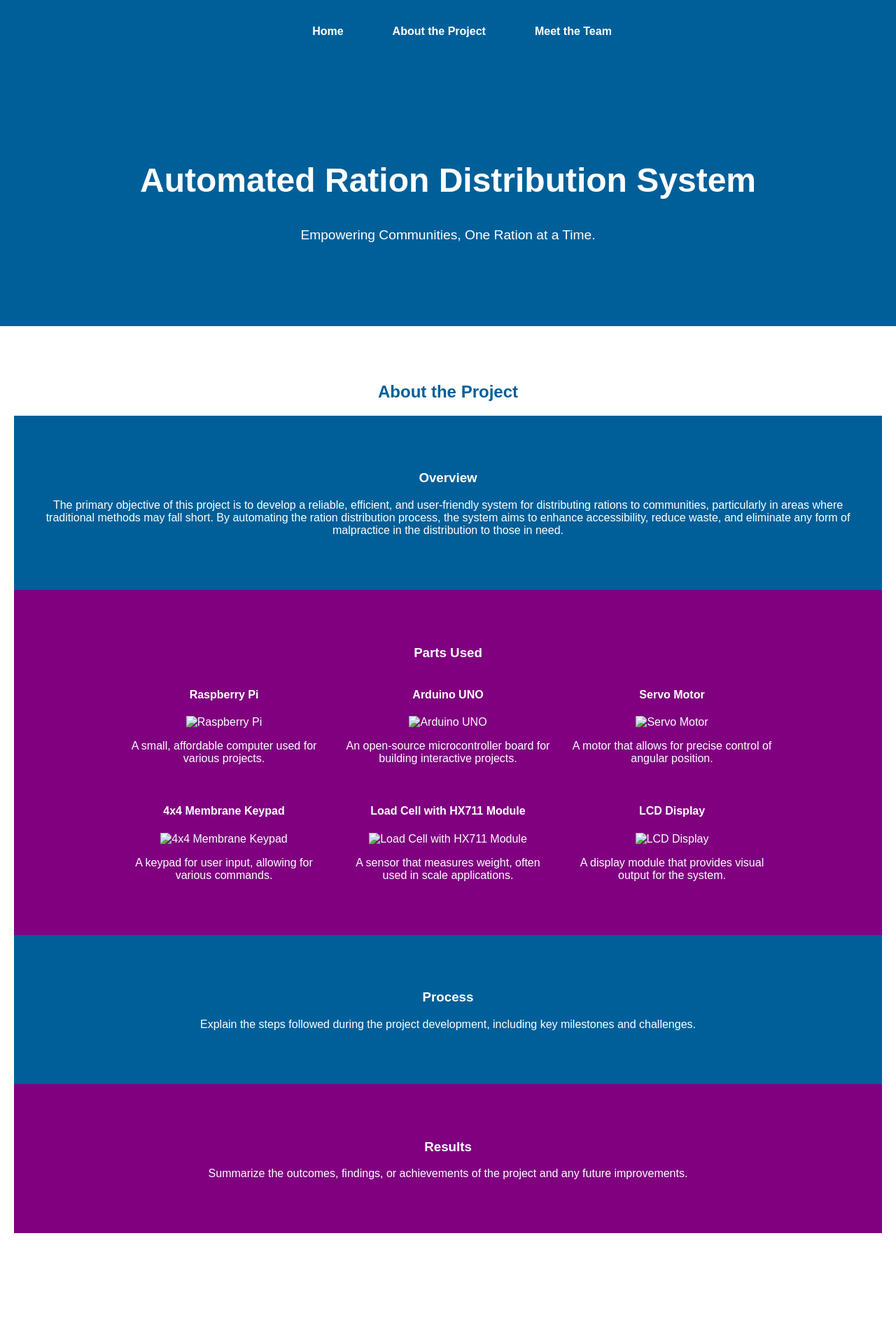
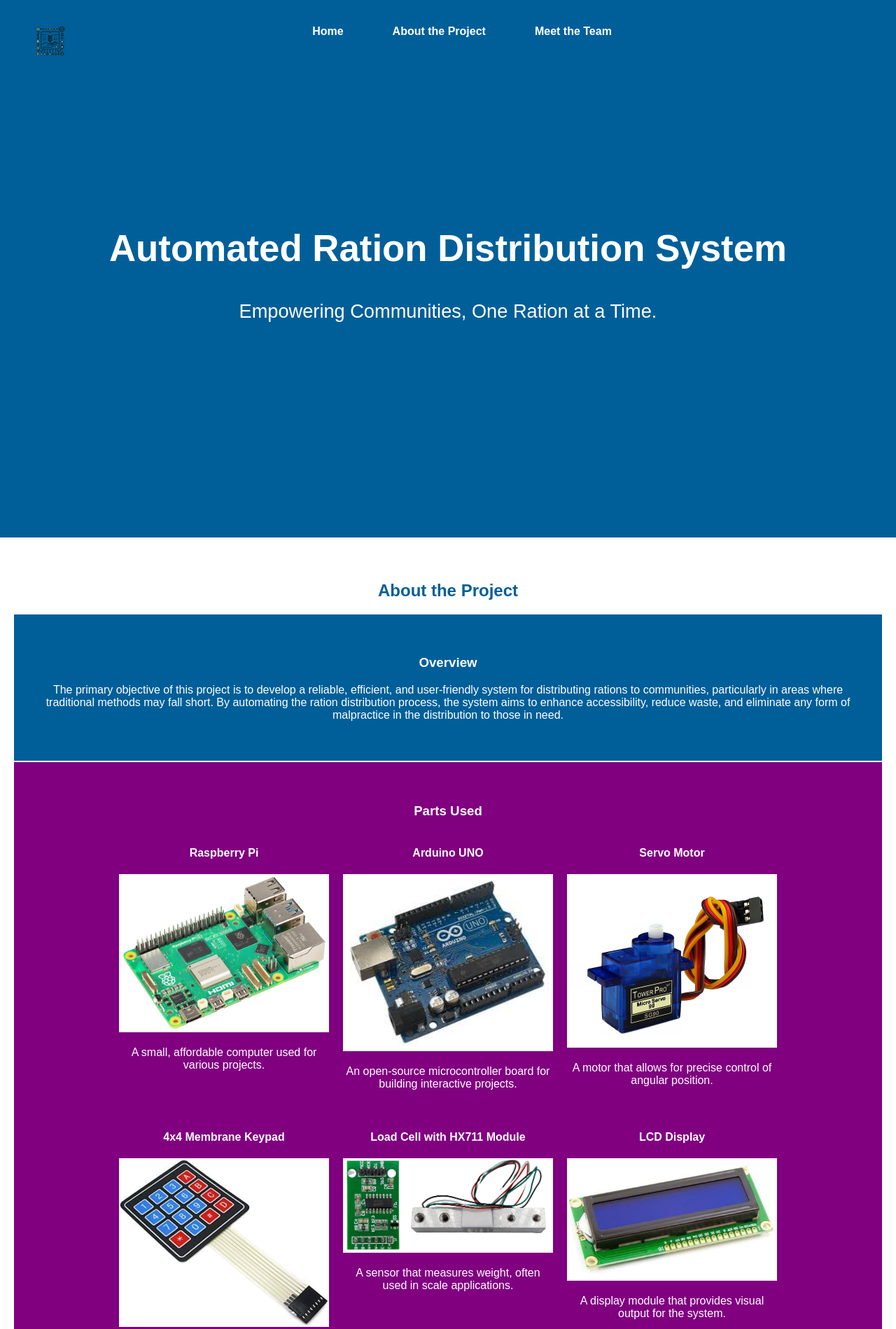
Before and after one commit to SidhB02/HackZee, a plain HTML site: page index.html in a window 1280 px wide. Shown: the top 1899 px of the page at 70% size. Drawn offline with Linux system fonts and the light colour scheme.

Commit message:
Add files via upload

```diff
--- a/index.html
+++ b/index.html
@@ -12,6 +12,12 @@
     <header>
         <nav>
             <ul>
+                <!-- Logo on the left side -->
+                <li class="logo">
+                    <a href="#home">
+                        <img src="logo.png" alt="Project Logo" class="logo-image">
+                    </a>
+                </li>
                 <li><a href="#home">Home</a></li>
                 <li class="dropdown">
                     <a href="#about">About the Project</a>
@@ -51,32 +57,32 @@
             <div class="parts-container">
                 <div class="part">
                     <h4 style="color: #ffffff;">Raspberry Pi</h4>
-                    <img src="placeholder.jpg" alt="Raspberry Pi" class="part-image">
+                    <img src="RPI.png" alt="Raspberry Pi" class="part-image">
                     <p style="color: #ffffff;">A small, affordable computer used for various projects.</p>
                 </div>
                 <div class="part">
                     <h4 style="color: #ffffff;">Arduino UNO</h4>
-                    <img src="placeholder.jpg" alt="Arduino UNO" class="part-image">
+                    <img src="Arduino.png" alt="Arduino UNO" class="part-image">
                     <p style="color: #ffffff;">An open-source microcontroller board for building interactive projects.</p>
                 </div>
                 <div class="part">
                     <h4 style="color: #ffffff;">Servo Motor</h4>
-                    <img src="placeholder.jpg" alt="Servo Motor" class="part-image">
+                    <img src="Servo_Motor.png" alt="Servo Motor" class="part-image">
                     <p style="color: #ffffff;">A motor that allows for precise control of angular position.</p>
                 </div>
                 <div class="part">
                     <h4 style="color: #ffffff;">4x4 Membrane Keypad</h4>
-                    <img src="placeholder.jpg" alt="4x4 Membrane Keypad" class="part-image">
+                    <img src="Keypad.png" alt="4x4 Membrane Keypad" class="part-image">
                     <p style="color: #ffffff;">A keypad for user input, allowing for various commands.</p>
                 </div>
                 <div class="part">
                     <h4 style="color: #ffffff;">Load Cell with HX711 Module</h4>
-                    <img src="placeholder.jpg" alt="Load Cell with HX711 Module" class="part-image">
+                    <img src="LoadCell_HX711.png" alt="Load Cell with HX711 Module" class="part-image">
                     <p style="color: #ffffff;">A sensor that measures weight, often used in scale applications.</p>
                 </div>
                 <div class="part">
                     <h4 style="color: #ffffff;">LCD Display</h4>
-                    <img src="placeholder.jpg" alt="LCD Display" class="part-image">
+                    <img src="LCD.png" alt="LCD Display" class="part-image">
                     <p style="color: #ffffff;">A display module that provides visual output for the system.</p>
                 </div>
             </div>
--- a/styles.css
+++ b/styles.css
@@ -16,18 +16,41 @@ html {
 header {
     background-color: #005f99; /* Blue */
     padding: 10px 0;
+    position: fixed; /* Keep the header fixed on scroll */
+    width: 100%;
+    top: 0;
+    z-index: 1000; /* Ensure it stays on top */
 }
 
+/* Logo Styling */
+.logo {
+    position: absolute;
+    left: 10px;
+    top: 0;
+}
+
+.logo a {
+    text-decoration: none;
+}
+
+.logo img {
+    width: 50px; /* Adjust size as needed */
+    height: auto;
+    display: block;
+}
+
+/* Navigation Bar Styles */
 nav ul {
     list-style: none;
     display: flex;
     justify-content: center;
+    align-items: center;
     position: relative;
+    margin-left: 0px; /* Ensure space for the logo */
 }
 
 nav ul li {
     margin: 0 15px;
-    position: relative;
 }
 
 nav ul li a {
@@ -36,90 +59,101 @@ nav ul li a {
     font-weight: bold;
     padding: 10px 20px;
     display: block;
-    transition: color 0.3s ease;
+    transition: color 0.6s ease, transform 0.6s ease;
 }
 
 nav ul li a:hover {
     color: #800080; /* Purple accent on hover */
+    transform: scale(1.2);
 }
 
 /* Dropdown Menu */
 .dropdown-content {
     display: none;
     position: absolute;
-    background-color: #005f99; /* Blue background for dropdown */
+    background-color:#005f99; /* Blue background for dropdown */
     min-width: 160px;
     z-index: 1;
     padding: 0;
 }
 
 .dropdown:hover .dropdown-content {
-    display: block; /* Show the dropdown when hovering over the dropdown parent */
+    display: block;
 }
 
 .dropdown-content li {
-    text-align: center; /* Align text to the left */
+    text-align: center;
 }
 
 .dropdown-content li a {
-    padding: 5px 15px;
+    padding: 2px 5px;
     color: white;
 }
 
-.dropdown-content li a:hover {
-    background-color: #005f99; /* Purple accent on hover */
-}
+/*.dropdown-content li a:hover {
+    background-color:white;
+}*/
 
 /* Hero Section */
 .hero {
     background-color: #005f99; /* Blue */
     color: white;
-    padding: 100px 20px;
+    padding: 280px 20px;
     text-align: center;
 }
 
 .hero h1 {
-    font-size: 3em;
+    font-size: 3.3em;
 }
 
 .hero p {
-    font-size: 1.2em;
+    font-size: 1.7em;
 }
 
 /* Section Styles */
 section {
-    padding: 60px 20px;
+    padding: 40px 20px;
     text-align: center;
+}
+
+/* Adjust spacing for sections because of fixed header */
+.about-section,
+.overview-section,
+.parts-used-section,
+.process-section,
+.results-section,
+.team-section {
+    margin-top: 2px ; /* Add margin so sections don't hide behind the fixed header */
 }
 
 /* Alternate colors for main sections */
 .about-section {
-    background-color: white; /* White */
+    background-color: white;
     color: #005f99;
 }
 
 .overview-section {
-    background-color: #005f99; /* Blue */
+    background-color: #005f99;
     color: white;
 }
 
 .parts-used-section {
-    background-color: #800080; /* Purple */
+    background-color: #800080;
     color: #ffffff;
 }
 
 .process-section {
-    background-color: #005f99; /* Blue */
+    background-color: #005f99;
     color: white;
 }
 
 .results-section {
-    background-color: #800080; /* Purple */
+    background-color: #800080;
     color: white;
 }
 
 .team-section {
-    background-color: white; /* White */
+    background-color: white;
     color: #005f99;
 }
 
@@ -132,13 +166,22 @@ section {
 }
 
 .part {
-    max-width: 300px; /* Limit the width of each part */
+    max-width: 300px;
+    transition: transform 0.3s ease;
 }
 
-/* Part Image Styles */
+.part:hover {
+    transform: scale(1.05);
+}
+
 .part-image {
-    width: 100%; /* Responsive image */
-    height: auto; /* Maintain aspect ratio */
+    width: 100%;
+    height: auto;
+    transition: transform 0.3s ease;
+}
+
+.part-image:hover {
+    transform: scale(1.1);
 }
 
 /* Team Section */
@@ -154,15 +197,50 @@ section {
 }
 
 .team-photo {
-    width: 100px; /* Adjust size as necessary */
-    height: 100px; /* Adjust size as necessary */
-    border-radius: 50%; /* Make the image circular */
+    width: 100px;
+    height: 100px;
+    border-radius: 50%;
+    transition: transform 0.3s ease;
+}
+
+.team-photo:hover {
+    transform: scale(1.1);
 }
 
 /* Footer */
 footer {
-    background-color: #005f99; /* Blue */
+    background-color: #005f99;
     color: white;
     text-align: center;
     padding: 10px 0;
 }
+
+/* Media Queries for Responsive Design */
+@media (max-width: 768px) {
+    nav ul {
+        flex-direction: column;
+        margin-left: 0; /* Align back when stacked */
+    }
+
+    .hero h1 {
+        font-size: 2em;
+    }
+
+    .hero p {
+        font-size: 1em;
+    }
+
+    .parts-container {
+        flex-direction: column;
+        align-items: center;
+    }
+
+    .team-container {
+        flex-direction: column;
+    }
+
+    .team-photo {
+        width: 80px;
+        height: 80px;
+    }
+}
```
Also changed, not shown: Arduino.png (added), Keypad.png (added), LCD.png (added), LoadCell_HX711.png (added), RPI.png (added), Servo_Motor.png (added), logo.png (added).
